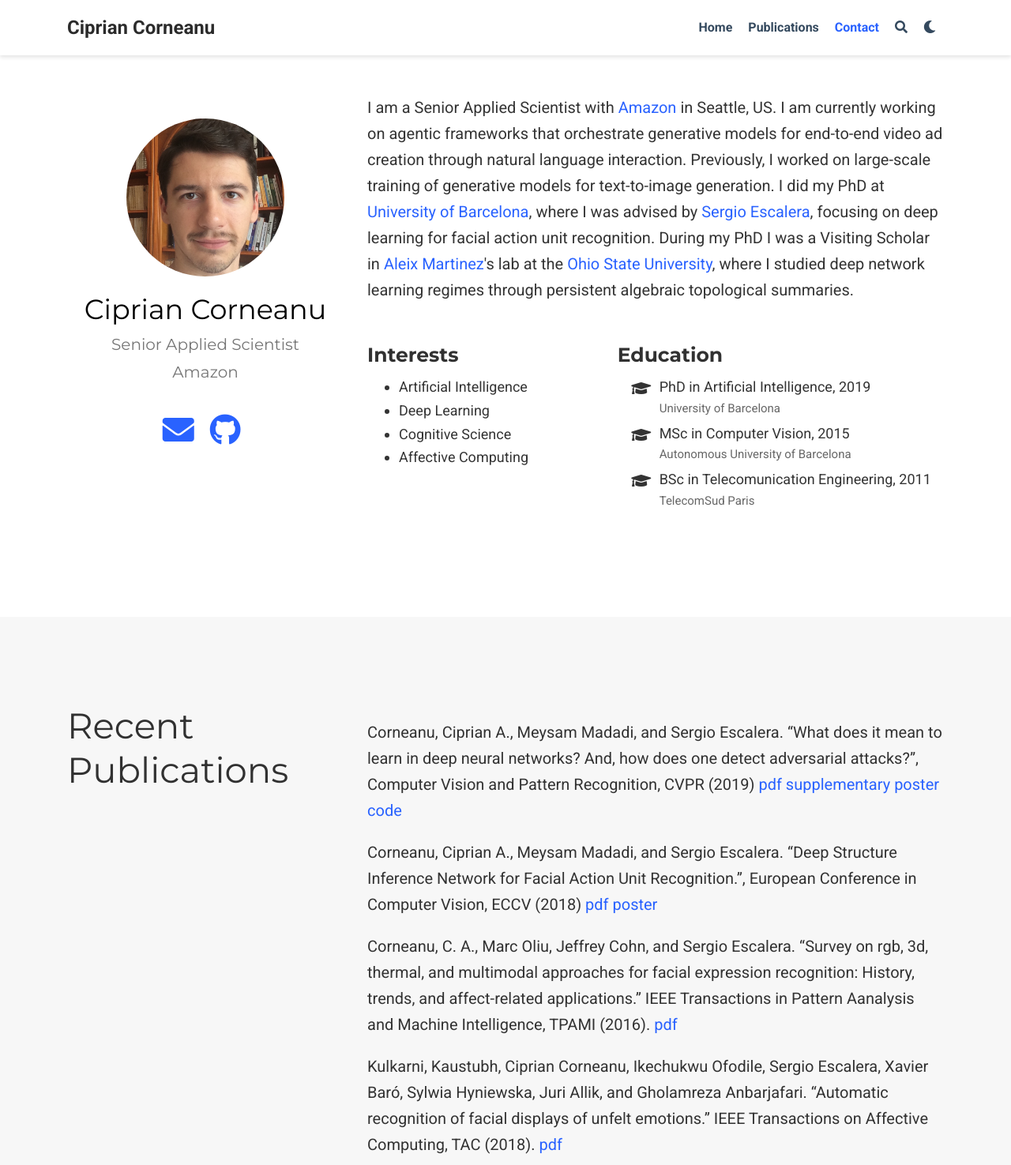
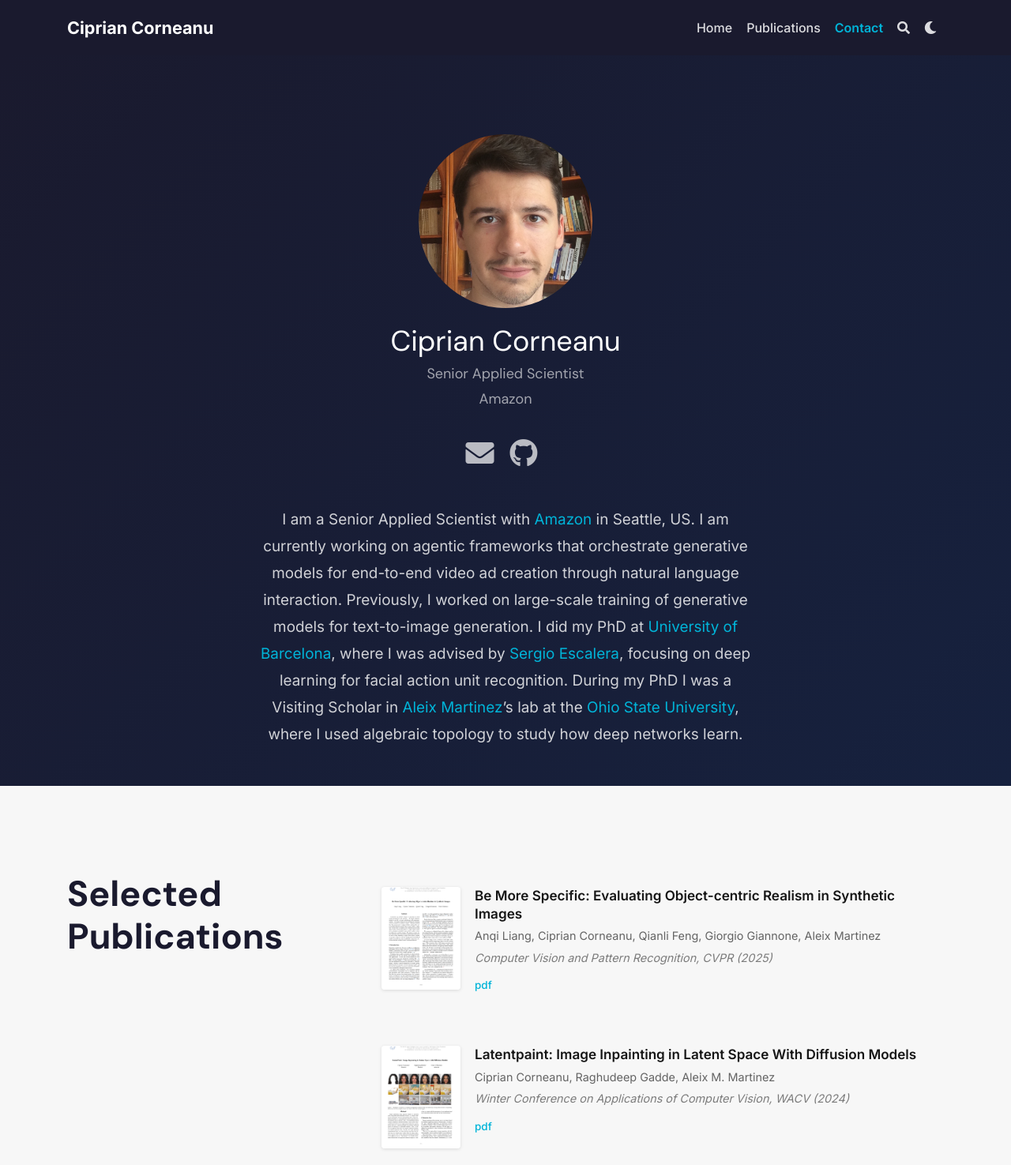
Before and after one commit to cipriancorneanu/cipriancorneanu.github.io, a plain HTML site: page index.html in a window 1280 px wide. Shown: the top 1475 px of the page at 79% size. Drawn offline with nearby package versions, Linux system fonts and the light colour scheme; some icons are missing.

Commit message:
Redesign site: dark hero, updated publications, modern typography
- Centered single-column bio layout with full-viewport dark hero section
- Added 3 new publications (CVPR 2025, WACV 2024, CVPR 2020) with PDFs
- Publication cards with thumbnail previews and Google Scholar link
- Swapped to Inter/DM Sans fonts, teal accent color
- Dark navbar matching hero gradient
- Removed interests/education section

```diff
--- a/index.html
+++ b/index.html
@@ -74,7 +74,7 @@
 
 
 
-  <link rel="stylesheet" href="//fonts.googleapis.com/css?family=Montserrat:400,700|Roboto:400,400italic,700|Roboto+Mono">
+  <link rel="stylesheet" href="https://fonts.googleapis.com/css2?family=Inter:wght@300;400;500;600;700&family=DM+Sans:wght@400;500;700&display=swap">
 
 
   <link rel="stylesheet" href="/styles.css">
@@ -274,175 +274,48 @@
 
 
 
-<div class="row" itemprop="author" itemscope itemtype="http://schema.org/Person" itemref="person-email">
-  <div class="col-12 col-lg-4">
+<div itemprop="author" itemscope itemtype="http://schema.org/Person" itemref="person-email">
   <div id="profile">
 
-
     <img class="portrait" src="/img/ccorneanu.jpg" itemprop="image" alt="Avatar">
-
 
     <div class="portrait-title">
       <h2 itemprop="name">Ciprian Corneanu</h2>
       <h3 itemprop="jobTitle">Senior Applied Scientist</h3>
-
-
-
-
-
       <h3 itemprop="worksFor" itemscope itemtype="http://schema.org/Organization">
-
         <span itemprop="name">Amazon</span>
-
       </h3>
-
     </div>
 
     <link itemprop="url" href="https://cipriancorneanu.github.io">
 
     <ul class="network-icon" aria-hidden="true">
-
-
-
-
-
-
-
-
-
-
-
-
       <li>
-          <a itemprop="sameAs" href="/#contact" >
+        <a itemprop="sameAs" href="/#contact">
           <i class="fas fa-envelope big-icon"></i>
         </a>
       </li>
-
-
-
-
-
-
-
-
-
-
-
-
-
-
-
-
-
-
-
-
-
-
       <li>
         <a itemprop="sameAs" href="https://scholar.google.es/citations?user=nmsAnVkAAAAJ&amp;hl=en" target="_blank" rel="noopener">
           <i class="ai ai-google-scholar big-icon"></i>
         </a>
       </li>
-
-
-
-
-
-
-
-
-
-
-
-
       <li>
         <a itemprop="sameAs" href="https://github.com/cipriancorneanu" target="_blank" rel="noopener">
           <i class="fab fa-github big-icon"></i>
         </a>
       </li>
-
-
-
-
-
-
-
-
-
-
       <li>
-          <a itemprop="sameAs" href="/files/cv.pdf" >
+        <a itemprop="sameAs" href="/files/cv.pdf">
           <i class="ai ai-cv big-icon"></i>
         </a>
       </li>
-
     </ul>
 
-    </div>
-  </div>
-  <div class="col-12 col-lg-8" itemprop="description">
-
-
-
-
-<p>I am a Senior Applied Scientist with <a href="https://advertising.amazon.com/" target="_blank" rel="noopener">Amazon</a> in Seattle, US. I am currently working on agentic frameworks that orchestrate generative models for end-to-end video ad creation through natural language interaction. Previously, I worked on large-scale training of generative models for text-to-image generation. I did my PhD at <a href="https://web.ub.edu/en/" target="_blank" rel="noopener">University of Barcelona</a>, where I was advised by <a href="https://sergioescalera.com/" target="_blank" rel="noopener">Sergio Escalera</a>, focusing on deep learning for facial action unit recognition. During my PhD I was a Visiting Scholar in <a href="https://scholar.google.com/citations?user=9uNzG-sAAAAJ&amp;hl=en" target="_blank" rel="noopener">Aleix Martinez</a>'s lab at the <a href="https://www.osu.edu/" target="_blank" rel="noopener">Ohio State University</a>, where I studied deep network learning regimes through persistent algebraic topological summaries.</p>
-
-
-    <div class="row">
-
-
-      <div class="col-md-5">
-        <h3>Interests</h3>
-        <ul class="ul-interests">
-
-          <li>Artificial Intelligence</li>
-
-          <li>Deep Learning</li>
-
-          <li>Cognitive Science</li>
-
-          <li>Affective Computing</li>
-
-        </ul>
+    <div class="bio-text" itemprop="description">
+      <p>I am a Senior Applied Scientist with <a href="https://advertising.amazon.com/" target="_blank" rel="noopener">Amazon</a> in Seattle, US. I am currently working on agentic frameworks that orchestrate generative models for end-to-end video ad creation through natural language interaction. Previously, I worked on large-scale training of generative models for text-to-image generation. I did my PhD at <a href="https://web.ub.edu/en/" target="_blank" rel="noopener">University of Barcelona</a>, where I was advised by <a href="https://sergioescalera.com/" target="_blank" rel="noopener">Sergio Escalera</a>, focusing on deep learning for facial action unit recognition. During my PhD I was a Visiting Scholar in <a href="https://scholar.google.com/citations?user=9uNzG-sAAAAJ&amp;hl=en" target="_blank" rel="noopener">Aleix Martinez</a>&rsquo;s lab at the <a href="https://www.osu.edu/" target="_blank" rel="noopener">Ohio State University</a>, where I used algebraic topology to study how deep networks learn.</p>
     </div>
 
-
-
-      <div class="col-md-7">
-        <h3>Education</h3>
-        <ul class="ul-edu fa-ul">
-
-          <li>
-            <i class="fa-li fas fa-graduation-cap"></i>
-            <div class="description">
-              <p class="course">PhD in Artificial Intelligence, 2019</p>
-              <p class="institution">University of Barcelona</p>
-            </div>
-          </li>
-
-          <li>
-            <i class="fa-li fas fa-graduation-cap"></i>
-            <div class="description">
-              <p class="course">MSc in Computer Vision, 2015</p>
-              <p class="institution">Autonomous University of Barcelona</p>
-            </div>
-          </li>
-
-          <li>
-            <i class="fa-li fas fa-graduation-cap"></i>
-            <div class="description">
-              <p class="course">BSc in Telecomunication Engineering, 2011</p>
-              <p class="institution">TelecomSud Paris</p>
-            </div>
-          </li>
-
-        </ul>
-      </div>
-
-
-    </div>
   </div>
 </div>
 
@@ -462,30 +335,131 @@
 
 <div class="row">
   <div class="col-12 col-lg-4 section-heading">
-    <h1>Recent Publications</h1>
+    <h1>Selected Publications</h1>
 
 
   </div>
   <div class="col-12 col-lg-8">
-    <p><p>Corneanu, Ciprian A., Meysam Madadi, and Sergio Escalera. &ldquo;What does it mean to learn in deep neural networks? And, how does one detect adversarial attacks?&rdquo;, Computer Vision and Pattern Recognition, CVPR (2019) <a href="/files/corneanu2019what.pdf">pdf</a> <a href="/files/corneanu2019what_suppl.pdf">supplementary</a> <a href="/files/corneanu2019what_poster.pdf">poster</a> <a href="https://github.com/cipriancorneanu/dnn-topology" target="_blank">code</a></p>
 
-<p>Corneanu, Ciprian A., Meysam Madadi, and Sergio Escalera. &ldquo;Deep Structure Inference Network for Facial Action Unit Recognition.&rdquo;, European Conference in Computer Vision, ECCV (2018) <a href="/files/corneanu2018deep.pdf">pdf</a> <a href="/files/corneanu2018deep_poster.pdf">poster</a></p>
+    <div class="pub-card">
+      <div class="pub-thumb">
+        <img src="/img/liang2025bemore_thumb.png" alt="Paper thumbnail">
+      </div>
+      <div class="pub-details">
+        <div class="pub-title">Be More Specific: Evaluating Object-centric Realism in Synthetic Images</div>
+        <div class="pub-authors">Anqi Liang, Ciprian Corneanu, Qianli Feng, Giorgio Giannone, Aleix Martinez</div>
+        <div class="pub-venue">Computer Vision and Pattern Recognition, CVPR (2025)</div>
+        <div class="pub-links">
+          <a href="/files/liang2025bemore.pdf">pdf</a>
+        </div>
+      </div>
+    </div>
 
-<p>Corneanu, C. A., Marc Oliu, Jeffrey Cohn, and Sergio Escalera. &ldquo;Survey on rgb, 3d, thermal, and multimodal approaches for facial expression recognition: History, trends, and affect-related applications.&rdquo; IEEE Transactions in Pattern Aanalysis and  Machine Intelligence,  TPAMI (2016). <a href="/files/corneanu2016survey.pdf">pdf</a></p>
+    <div class="pub-card">
+      <div class="pub-thumb">
+        <img src="/img/corneanu2024latentpaint_thumb.png" alt="Paper thumbnail">
+      </div>
+      <div class="pub-details">
+        <div class="pub-title">Latentpaint: Image Inpainting in Latent Space With Diffusion Models</div>
+        <div class="pub-authors">Ciprian Corneanu, Raghudeep Gadde, Aleix M. Martinez</div>
+        <div class="pub-venue">Winter Conference on Applications of Computer Vision, WACV (2024)</div>
+        <div class="pub-links">
+          <a href="/files/corneanu2024latentpaint.pdf">pdf</a>
+        </div>
+      </div>
+    </div>
 
-<p>Kulkarni, Kaustubh, Ciprian Corneanu, Ikechukwu Ofodile, Sergio Escalera, Xavier Baró, Sylwia Hyniewska, Juri Allik, and Gholamreza Anbarjafari. &ldquo;Automatic recognition of facial displays of unfelt emotions.&rdquo; IEEE Transactions on Affective Computing, TAC (2018). <a href="/files/kulkarni2018automatic.pdf">pdf</a></p>
+    <div class="pub-card">
+      <div class="pub-thumb">
+        <img src="/img/corneanu2020computing_thumb.png" alt="Paper thumbnail">
+      </div>
+      <div class="pub-details">
+        <div class="pub-title">Computing the Testing Error Without a Testing Set</div>
+        <div class="pub-authors">Ciprian A. Corneanu, Sergio Escalera, Aleix M. Martinez</div>
+        <div class="pub-venue">Computer Vision and Pattern Recognition, CVPR (2020)</div>
+        <div class="pub-links">
+          <a href="/files/corneanu2020computing.pdf">pdf</a>
+        </div>
+      </div>
+    </div>
 
-<p>Oliu, Marc, Ciprian Corneanu, László A. Jeni, Jeffrey F. Cohn, Takeo Kanade, and Sergio Escalera. &ldquo;Continuous supervised descent method for facial landmark localisation.&rdquo; In Asian Conference on Computer Vision, ACCV (2016). <a href="/files/oliu2016continuous.pdf">pdf</a></p>
-</p>
+    <div class="pub-card">
+      <div class="pub-thumb">
+        <img src="/img/corneanu2019what_thumb.png" alt="Paper thumbnail">
+      </div>
+      <div class="pub-details">
+        <div class="pub-title">What Does It Mean to Learn in Deep Neural Networks? And, How Does One Detect Adversarial Attacks?</div>
+        <div class="pub-authors">Ciprian A. Corneanu, Meysam Madadi, Sergio Escalera</div>
+        <div class="pub-venue">Computer Vision and Pattern Recognition, CVPR (2019)</div>
+        <div class="pub-links">
+          <a href="/files/corneanu2019what.pdf">pdf</a>
+          <a href="/files/corneanu2019what_suppl.pdf">supplementary</a>
+          <a href="/files/corneanu2019what_poster.pdf">poster</a>
+          <a href="https://github.com/cipriancorneanu/dnn-topology" target="_blank">code</a>
+        </div>
+      </div>
+    </div>
 
+    <div class="pub-card">
+      <div class="pub-thumb">
+        <img src="/img/corneanu2018deep_thumb.png" alt="Paper thumbnail">
+      </div>
+      <div class="pub-details">
+        <div class="pub-title">Deep Structure Inference Network for Facial Action Unit Recognition</div>
+        <div class="pub-authors">Ciprian A. Corneanu, Meysam Madadi, Sergio Escalera</div>
+        <div class="pub-venue">European Conference on Computer Vision, ECCV (2018)</div>
+        <div class="pub-links">
+          <a href="/files/corneanu2018deep.pdf">pdf</a>
+          <a href="/files/corneanu2018deep_poster.pdf">poster</a>
+        </div>
+      </div>
+    </div>
 
+    <div class="pub-card">
+      <div class="pub-thumb">
+        <img src="/img/corneanu2016survey_thumb.png" alt="Paper thumbnail">
+      </div>
+      <div class="pub-details">
+        <div class="pub-title">Survey on RGB, 3D, Thermal, and Multimodal Approaches for Facial Expression Recognition: History, Trends, and Affect-related Applications</div>
+        <div class="pub-authors">Ciprian A. Corneanu, Marc Oliu, Jeffrey Cohn, Sergio Escalera</div>
+        <div class="pub-venue">IEEE Transactions on Pattern Analysis and Machine Intelligence, TPAMI (2016)</div>
+        <div class="pub-links">
+          <a href="/files/corneanu2016survey.pdf">pdf</a>
+        </div>
+      </div>
+    </div>
 
+    <div class="pub-card">
+      <div class="pub-thumb">
+        <img src="/img/kulkarni2018automatic_thumb.png" alt="Paper thumbnail">
+      </div>
+      <div class="pub-details">
+        <div class="pub-title">Automatic Recognition of Facial Displays of Unfelt Emotions</div>
+        <div class="pub-authors">Kaustubh Kulkarni, Ciprian Corneanu, Ikechukwu Ofodile, Sergio Escalera, Xavier Bar&oacute;, Sylwia Hyniewska, Juri Allik, Gholamreza Anbarjafari</div>
+        <div class="pub-venue">IEEE Transactions on Affective Computing, TAC (2018)</div>
+        <div class="pub-links">
+          <a href="/files/kulkarni2018automatic.pdf">pdf</a>
+        </div>
+      </div>
+    </div>
 
+    <div class="pub-card">
+      <div class="pub-thumb">
+        <img src="/img/oliu2016continuous_thumb.png" alt="Paper thumbnail">
+      </div>
+      <div class="pub-details">
+        <div class="pub-title">Continuous Supervised Descent Method for Facial Landmark Localisation</div>
+        <div class="pub-authors">Marc Oliu, Ciprian Corneanu, L&aacute;szl&oacute; A. Jeni, Jeffrey F. Cohn, Takeo Kanade, Sergio Escalera</div>
+        <div class="pub-venue">Asian Conference on Computer Vision, ACCV (2016)</div>
+        <div class="pub-links">
+          <a href="/files/oliu2016continuous.pdf">pdf</a>
+        </div>
+      </div>
+    </div>
 
-
-
-
-
+    <div class="pub-scholar-note">
+      For a complete list of publications, see my <a href="https://scholar.google.es/citations?user=nmsAnVkAAAAJ&hl=en" target="_blank">Google Scholar profile</a>.
+    </div>
 
   </div>
 </div>
--- a/styles.css
+++ b/styles.css
@@ -23,14 +23,14 @@
  **************************************************/
 
 html {
-  font-family: 'Roboto', sans-serif;
+  font-family: 'Inter', sans-serif;
   font-size: 16px;
-  color: rgba(0,0,0,0.8);
+  color: rgba(0,0,0,0.85);
   line-height: 1.65;
 }
 @media screen and (min-width: 58em) {
   html {
-    font-size: 20px;
+    font-size: 18px;
   }
 }
 
@@ -77,51 +77,51 @@ ul, ol, dl {
 
 /* Navigation bar text */
 .navbar-light {
-  font-family: 'Roboto', sans-serif;
-  font-weight: 400;
+  font-family: 'Inter', sans-serif;
+  font-weight: 500;
   line-height: 1.25;
   text-rendering: optimizeLegibility;
 }
 
 /* Headings */
 h1, h2, h3, h4, h5, h6 {
-  font-family: 'Montserrat', sans-serif;
-  font-weight: 400;
+  font-family: 'DM Sans', sans-serif;
+  font-weight: 700;
   margin-top: 1rem;
   margin-bottom: .5rem;
-  line-height: 1.25;
-  color: #313131;
+  line-height: 1.2;
+  color: #1a1a2e;
   text-rendering: optimizeLegibility;
-  overflow-wrap: break-word; /* Ensures very long heading words do not overflow into content. */
+  overflow-wrap: break-word;
 }
 h1 {
-  font-size: 2.25rem;
+  font-size: 2.5rem;
 }
 h2 {
   margin-top: 1rem;
-  font-size: 1.5rem;
+  font-size: 1.6rem;
 }
 h3 {
-  font-weight: 700;
+  font-weight: 600;
   margin-top: 1.5rem;
   font-size: 1.25rem;
 }
 h4, h5, h6 {
-  font-weight: 700;
+  font-weight: 600;
   margin-top: 1rem;
   font-size: 1rem;
 }
 
 a,
 h3.article-title a:hover {
-  color: #2962ff;
+  color: #00b4d8;
   text-decoration: none;
-  transition: color 0.6s ease;
+  transition: color 0.3s ease;
 }
 
 a:hover,
 a:focus {
-  color: #2962ff;
+  color: #0096c7;
 }
 
 img,
@@ -493,7 +493,48 @@ a[data-fancybox] img {
 }
 
 .home-section:first-of-type {
-  padding-top: 50px;
+  min-height: 100vh;
+  display: flex;
+  align-items: center;
+  padding-top: 70px;
+  padding-bottom: 0;
+  background: linear-gradient(135deg, #1a1a2e 0%, #16213e 100%);
+  color: rgba(255,255,255,0.9);
+}
+
+.home-section:first-of-type h2,
+.home-section:first-of-type h3 {
+  color: rgba(255,255,255,0.7);
+}
+
+.home-section:first-of-type #profile .portrait-title h2 {
+  color: #fff;
+  font-size: 2rem;
+}
+
+.home-section:first-of-type #profile .portrait-title h3 {
+  color: rgba(255,255,255,0.6);
+}
+
+.home-section:first-of-type .portrait {
+  border: none;
+  box-shadow: none;
+}
+
+.home-section:first-of-type .network-icon li a {
+  color: rgba(255,255,255,0.7);
+}
+
+.home-section:first-of-type .network-icon li a:hover {
+  color: #00b4d8;
+}
+
+.home-section:first-of-type .bio-text {
+  color: rgba(255,255,255,0.8);
+}
+
+.home-section:first-of-type .bio-text a {
+  color: #00b4d8;
 }
 
 .home-section:nth-of-type(even) {
@@ -519,6 +560,7 @@ a[data-fancybox] img {
 
 .section-heading h1 {
   margin: 0 0 10px 0;
+  color: #1a1a2e;
 }
 
 .section-heading p {
@@ -612,11 +654,13 @@ a[data-fancybox] img {
   text-align: center;
   padding: 30px 10px;
   position: relative;
+  max-width: 640px;
+  margin: 0 auto;
 }
 
 #profile .portrait {
-  width: 200px;
-  height: 200px;
+  width: 220px;
+  height: 220px;
   margin: 0 auto;
   border-radius: 50%;
   object-fit: cover;
@@ -663,6 +707,13 @@ ul.network-icon {
 
 .big-icon {
   font-size: 2rem;
+}
+
+.bio-text {
+  text-align: center;
+  margin-top: 1.5rem;
+  font-size: 1.05rem;
+  line-height: 1.8;
 }
 
 ul.ul-interests li {
@@ -1087,6 +1138,92 @@ article .article-metadata {
 
 .pub-list-item .btn-links {
   padding-top: 10px;
+}
+
+.pub-card {
+  display: flex;
+  gap: 1rem;
+  margin-bottom: 1.5rem;
+  padding: 1rem;
+  border-radius: 4px;
+  transition: background-color 0.2s ease;
+}
+
+.pub-card:hover {
+  background-color: rgba(0,0,0,0.02);
+}
+
+.pub-card .pub-thumb {
+  flex-shrink: 0;
+  width: 100px;
+  height: 130px;
+  overflow: hidden;
+  border-radius: 4px;
+  box-shadow: 0 1px 4px rgba(0,0,0,0.12);
+}
+
+.pub-card .pub-thumb img {
+  width: 100%;
+  height: 100%;
+  object-fit: cover;
+  object-position: top left;
+}
+
+.pub-card .pub-details {
+  flex: 1;
+  min-width: 0;
+}
+
+.pub-card .pub-title {
+  font-size: 0.95rem;
+  font-weight: 600;
+  margin: 0 0 0.3rem 0;
+  line-height: 1.3;
+  color: #151515;
+}
+
+.pub-card .pub-authors {
+  font-size: 0.8rem;
+  color: rgba(0,0,0,0.6);
+  margin-bottom: 0.2rem;
+}
+
+.pub-card .pub-venue {
+  font-size: 0.8rem;
+  color: rgba(0,0,0,0.5);
+  font-style: italic;
+  margin-bottom: 0.4rem;
+}
+
+.pub-card .pub-links a {
+  font-size: 0.75rem;
+  margin-right: 0.6rem;
+  text-decoration: none;
+  color: #00b4d8;
+  font-weight: 500;
+}
+
+.pub-card .pub-links a:hover {
+  text-decoration: underline;
+}
+
+.pub-scholar-note {
+  margin-top: 1.5rem;
+  padding-top: 1rem;
+  border-top: 1px solid rgba(0,0,0,0.08);
+  font-size: 0.85rem;
+  color: rgba(0,0,0,0.6);
+}
+
+.pub-scholar-note a {
+  color: #00b4d8;
+}
+
+@media screen and (max-width: 768px) {
+  .pub-card .pub-thumb {
+    width: 70px;
+    height: 90px;
+  }
 }
 
 #container-publications {
@@ -1518,8 +1655,8 @@ a.badge:hover {
 }
 
 .navbar-light {
-  background: #fff !important;
-  box-shadow: 0 0.125rem 0.25rem 0 rgba(0,0,0,.11)
+  background: #1a1a2e !important;
+  box-shadow: none;
 }
 
 .navbar-light .navbar-toggler {
@@ -1527,7 +1664,7 @@ a.badge:hover {
 }
 
 .navbar-toggler {
-  color: #34495e !important;
+  color: #fff !important;
 }
 
 .navbar-light .navbar-toggler:focus,
@@ -1546,26 +1683,26 @@ nav#navbar-main li.nav-item {
   white-space: nowrap;
   -webkit-transition: 0.2s ease;
   transition: 0.2s ease;
-  color: #34495e;
-  font-weight: 600;
+  color: rgba(255,255,255,0.85);
+  font-weight: 500;
 }
 
 .navbar-light .navbar-nav>.nav-item>.nav-link:focus {
-  color: #34495e;
+  color: rgba(255,255,255,0.85);
   background-color: transparent;
 }
 
 .navbar-light .navbar-nav>.nav-item>.nav-link:hover {
-  color: #2962ff;
+  color: #00b4d8;
   background-color: transparent;
 }
 
 .navbar-light .navbar-nav>li.nav-item>a.active,
 .navbar-light .navbar-nav>li.nav-item>a.active:focus,
 .navbar-light .navbar-nav>li.nav-item>a.active:hover {
-  color: #2962ff;
-  font-weight: 700;
-  background-color: transparent !important; /* Override Bootstrap. */
+  color: #00b4d8;
+  font-weight: 600;
+  background-color: transparent !important;
 }
 
 .navbar-brand,
@@ -1581,7 +1718,7 @@ nav#navbar-main li.nav-item {
 }
 
 .navbar-light .navbar-toggler .icon-bar {
-  background-color: #34495e !important;
+  background-color: #fff !important;
 }
 
 .dropdown-menu {
@@ -1623,14 +1760,14 @@ nav#navbar-main li.nav-item {
 }
 
 .navbar-light .navbar-brand {
-  font-weight: bold;
+  font-weight: 700;
   font-size: 1.2em;
-  color: #2b2b2b;
+  color: #fff;
 }
 
 .navbar-light .navbar-brand:focus,
 .navbar-light .navbar-brand:hover {
-  color: #2b2b2b;
+  color: #00b4d8;
   background-color: transparent;
 }
 
```
Also changed, not shown: img/corneanu2016survey_thumb.png (added), img/corneanu2018deep_thumb.png (added), img/corneanu2019how_thumb.png (added), img/corneanu2019what_thumb.png (added), img/corneanu2020computing_thumb.png (added), img/corneanu2024latentpaint_thumb.png (added), img/kulkarni2018automatic_thumb.png (added), img/liang2025bemore_thumb.png (added), img/oliu2016continuous_thumb.png (added), 3 other files. Lines whose indentation alone changed are shown as unchanged.
